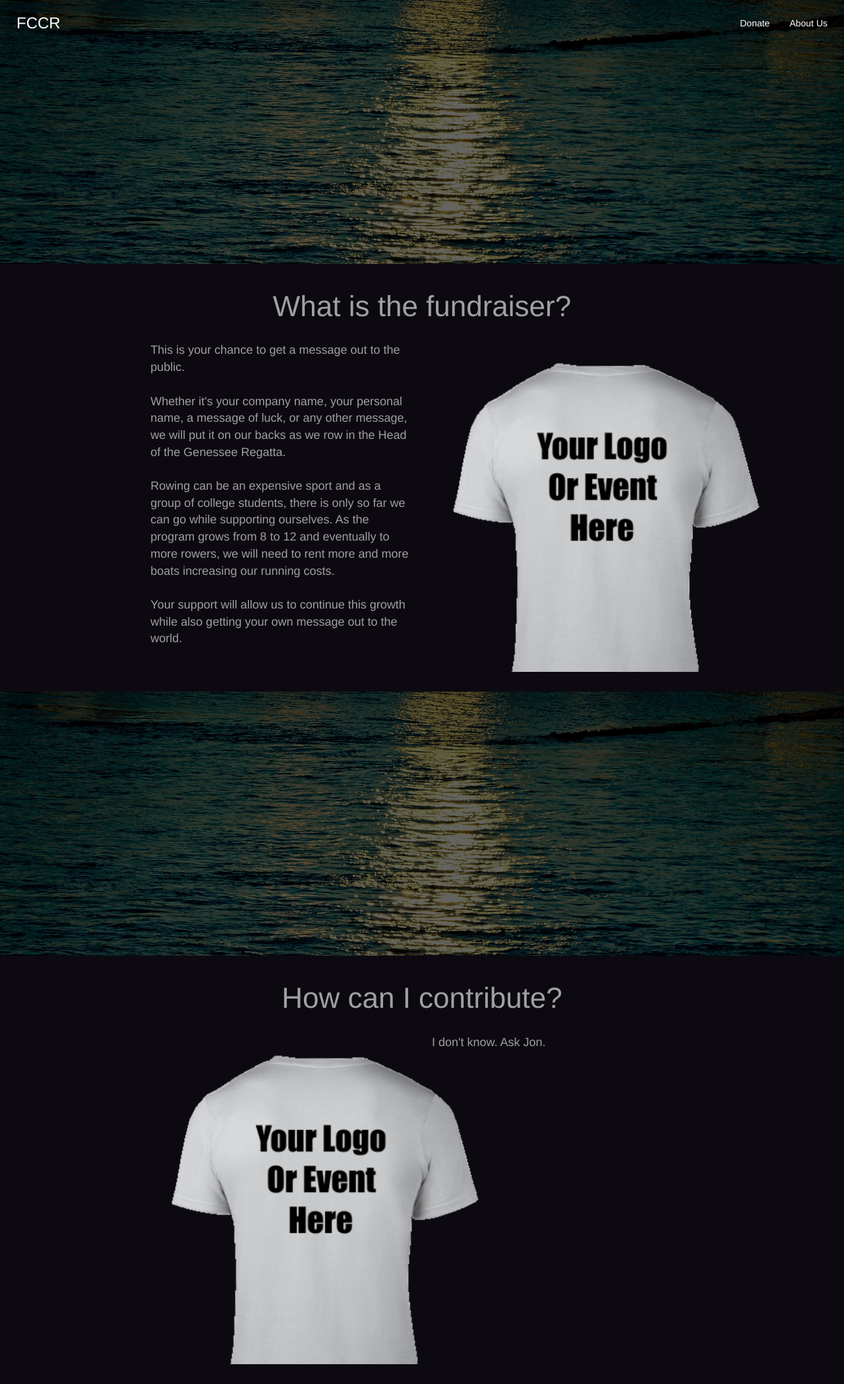
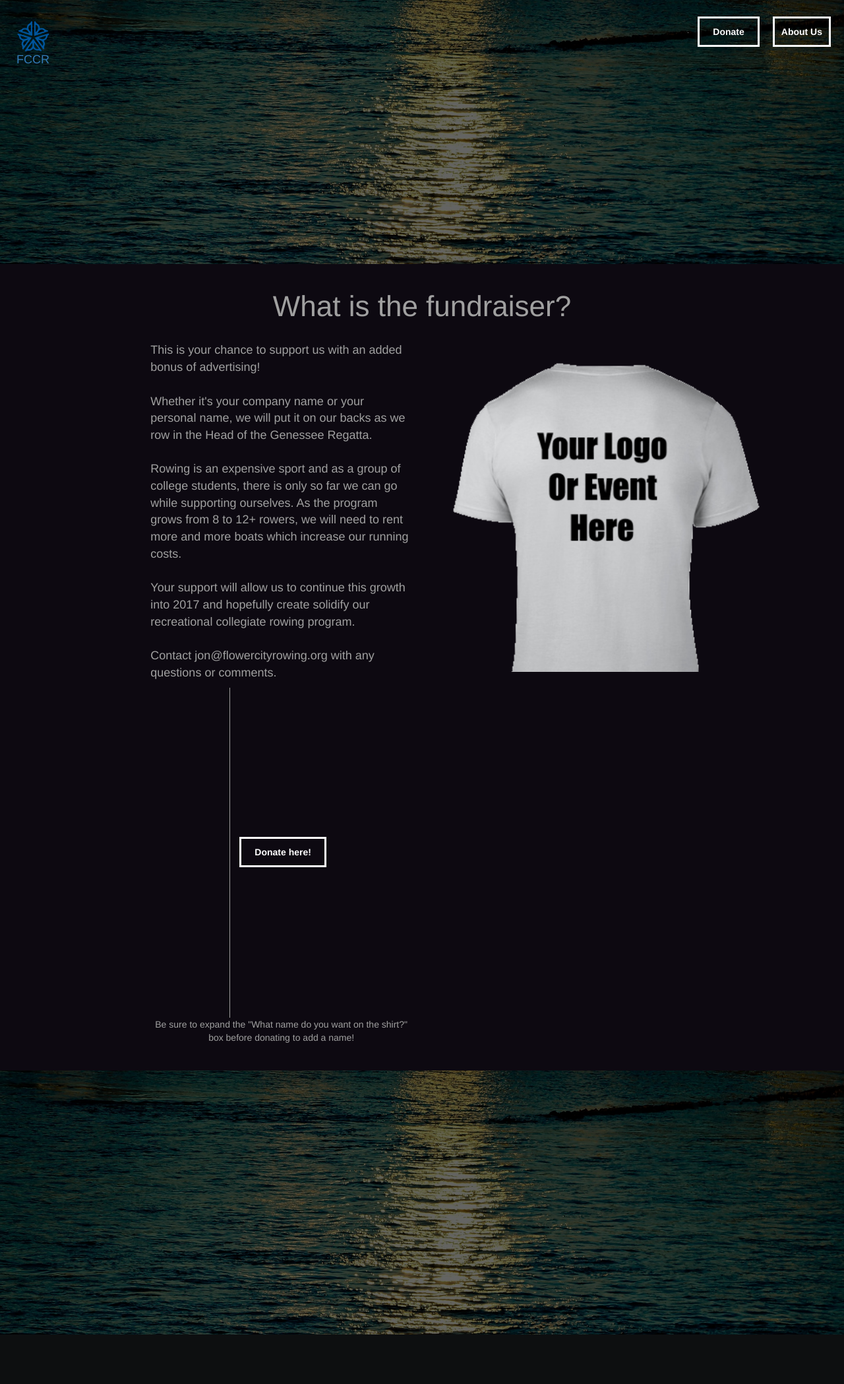
Before and after one commit to amk5401/FCCR, a PHP site: page /shirtFundraiser.php in a window 1280 px wide. Shown: the whole page at 66% size. After the commit the page ends 2022 px from the top, so only its background shows below. Run offline with PHP 8.4, Linux system fonts and the light colour scheme; grey boxes are pictures that could not be loaded.

Commit message:
added new donate button, logo, fundraiser copy

```diff
--- a/css/custom.css
+++ b/css/custom.css
@@ -4,25 +4,30 @@ body { background-color: #0d0911 }
 
 .navbar-custom {
     padding: 10px;
+    padding-top: 15px;
 }
 
-.navbar-header > a {
-    font-size: 24px;
-    color: white;
+#aboutUsLink > a {
+    padding: 10px;
 }
 
-.navbar-header > a:hover {
-    color: mediumpurple;
-}
+/*.navbar-header > a {*/
+    /*font-size: 24px;*/
+    /*color: white;*/
+/*}*/
 
-.navbar-right > li > a {
-    color: white;
-}
+/*.navbar-header > a:hover {*/
+    /*color: mediumpurple;*/
+/*}*/
 
-.nav > li > a:focus, .nav > li > a:hover {
-    background-color: transparent;
-    color: mediumpurple;
-}
+/*.navbar-right > li > a {*/
+    /*color: white;*/
+/*}*/
+
+/*.nav > li > a:focus, .nav > li > a:hover {*/
+    /*background-color: transparent;*/
+    /*color: mediumpurple;*/
+/*}*/
 
 /*****HOME PAGE*****/
 
@@ -64,6 +69,8 @@ body { background-color: #0d0911 }
     margin: 10px;
     border: 3px solid white;
     font-weight: bold;
+    color: white;
+    background: rgba(0, 0, 0, 0);
 }
 
 .button-custom:hover, .button-custom:focus{
@@ -169,3 +176,8 @@ video#rowingClip {
 
 .fundraiserContainer h1 { font-size: 44px; padding-bottom: 20px; }
 .fundraiserContainer p { text-align: left; font-size: 18px; }
+
+.flower-image {
+    display: inline-block;
+    height: 50px;
+}
--- a/header.php
+++ b/header.php
@@ -11,11 +11,18 @@
     <nav class="navbar navbar-custom navbar-fixed-top">
         <div class="container-fluid">
             <div class="navbar-header">
-                <a class="navbar-brand" href="index.php">FCCR</a>
+                <a class="navbar-brand" href="index.php"><img class="flower-image" src="assets/images/flower_city_logo_threeup.png"/>FCCR</a>
             </div>
             <ul class="nav navbar-nav navbar-right">
-                <li id="donateLink"><a href="https://www.gofundme.com/r3xyzjas" target="_blank">Donate</a></li>
-                <li id="aboutUsLink"><a href="aboutUs.php">About Us</a></li>
+                <li>
+                    <form action="https://www.paypal.com/cgi-bin/webscr" method="post" target="_top">
+                        <input type="hidden" name="cmd" value="_s-xclick">
+                        <input type="hidden" name="hosted_button_id" value="FA427WU3HCRY2">
+                        <img alt="" border="0" src="https://www.paypalobjects.com/en_US/i/scr/pixel.gif" width="1" height="1">
+                        <button class="button-custom" name="submit" formtarget="_blank">Donate</button>
+                    </form>
+                </li>
+                <li id="aboutUsLink"><a href="aboutUs.php" class="button-custom">About Us</a></li>
             </ul>
         </div>
     </nav>
--- a/shirtFundraiser.php
+++ b/shirtFundraiser.php
@@ -8,10 +8,19 @@
         <h1>What is the fundraiser?</h1>
         <div class="col-md-4 col-md-offset-2">
             <p>
-                This is your chance to get a message out to the public.
-                </br></br>Whether it's your company name, your personal name, a message of luck, or any other message, we will put it on our backs as we row in the Head of the Genessee Regatta.
-                </br></br>Rowing can be an expensive sport and as a group of college students, there is only so far we can go while supporting ourselves. As the program grows from 8 to 12 and eventually to more rowers, we will need to rent more and more boats increasing our running costs.
-                </br></br>Your support will allow us to continue this growth while also getting your own message out to the world.
+                This is your chance to support us with an added bonus of advertising!
+                </br></br>Whether it's your company name or your personal name, we will put it on our backs as we row in the Head of the Genessee Regatta.
+                </br></br>Rowing is an expensive sport and as a group of college students, there is only so far we can go while supporting ourselves. As the program grows
+                from 8 to 12+ rowers, we will need to rent more and more boats which increase our running costs.
+                </br></br>Your support will allow us to continue this growth into 2017 and hopefully create solidify our recreational collegiate rowing program.
+                </br></br>Contact jon@flowercityrowing.org with any questions or comments.
+                <form action="https://www.paypal.com/cgi-bin/webscr" method="post" target="_top">
+                    <input type="hidden" name="cmd" value="_s-xclick">
+                    <input type="hidden" name="hosted_button_id" value="FA427WU3HCRY2">
+                    <img alt="" border="0" src="https://www.paypalobjects.com/en_US/i/scr/pixel.gif" width="1" height="1">
+                    <button class="button-custom" name="submit" formtarget="_blank">Donate here!</button>
+                </form>
+            Be sure to expand the "What name do you want on the shirt?" box before donating to add a name!
             </p>
         </div>
         <div class="col-md-4 ">
@@ -21,19 +30,7 @@
         <div class="col-md-12 parallax-image water-image">
         <div class="parallaxContainer overlay"></div>
     </div>
-    <div class="col-md-12 bottom center-text">
-        <h1>How can I contribute?</h1>
-        <div class="col-md-4 col-md-offset-2"">
-            <img src="assets/images/shirt.png"></img>
-        </div>
-        <div class="col-md-4">
-            <p>
-                I don't know. Ask Jon.
-                </br></br>
-                </br></br>
-            </p>
-        </div>
-    </div>
+
 </div>
 
 <?php include 'footer.php' ?>
```
Also changed, not shown: index.php (+19 -5 lines), assets/images/flower_city_logo_threeup.png (added).
